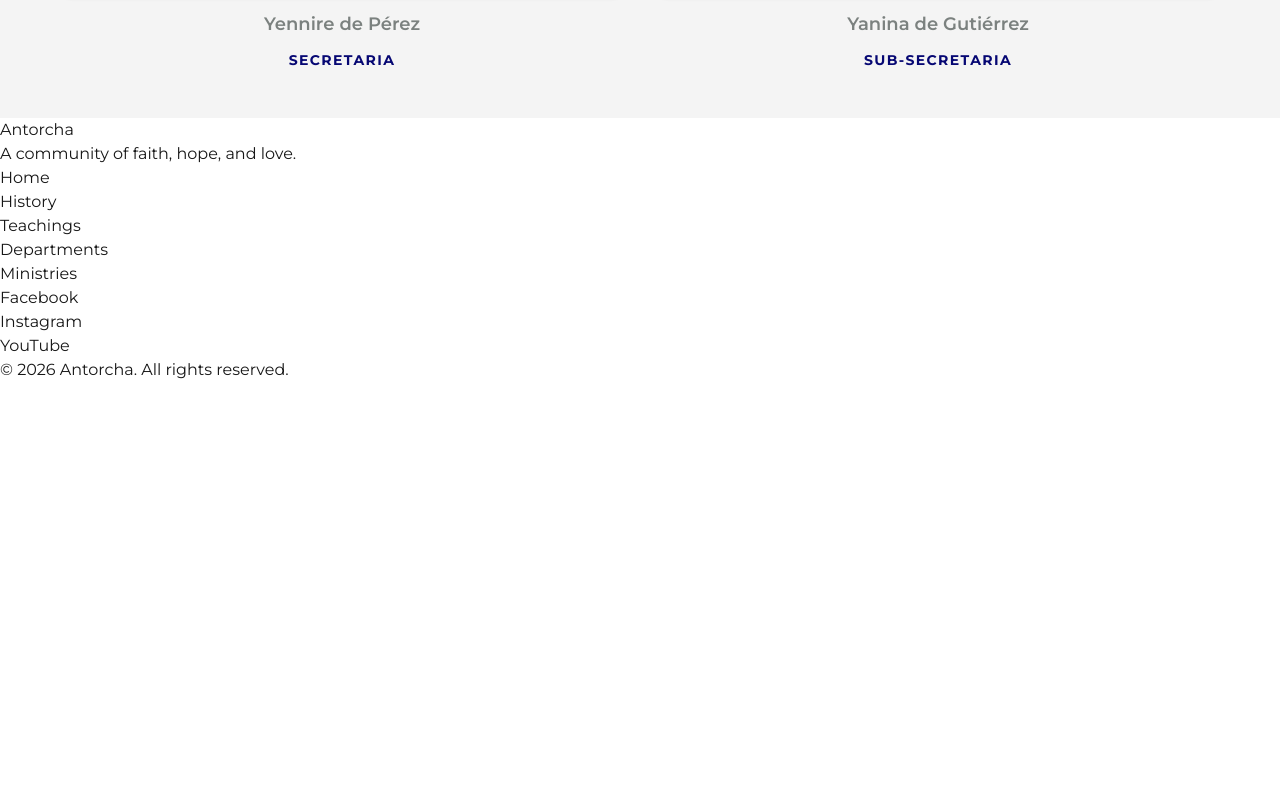
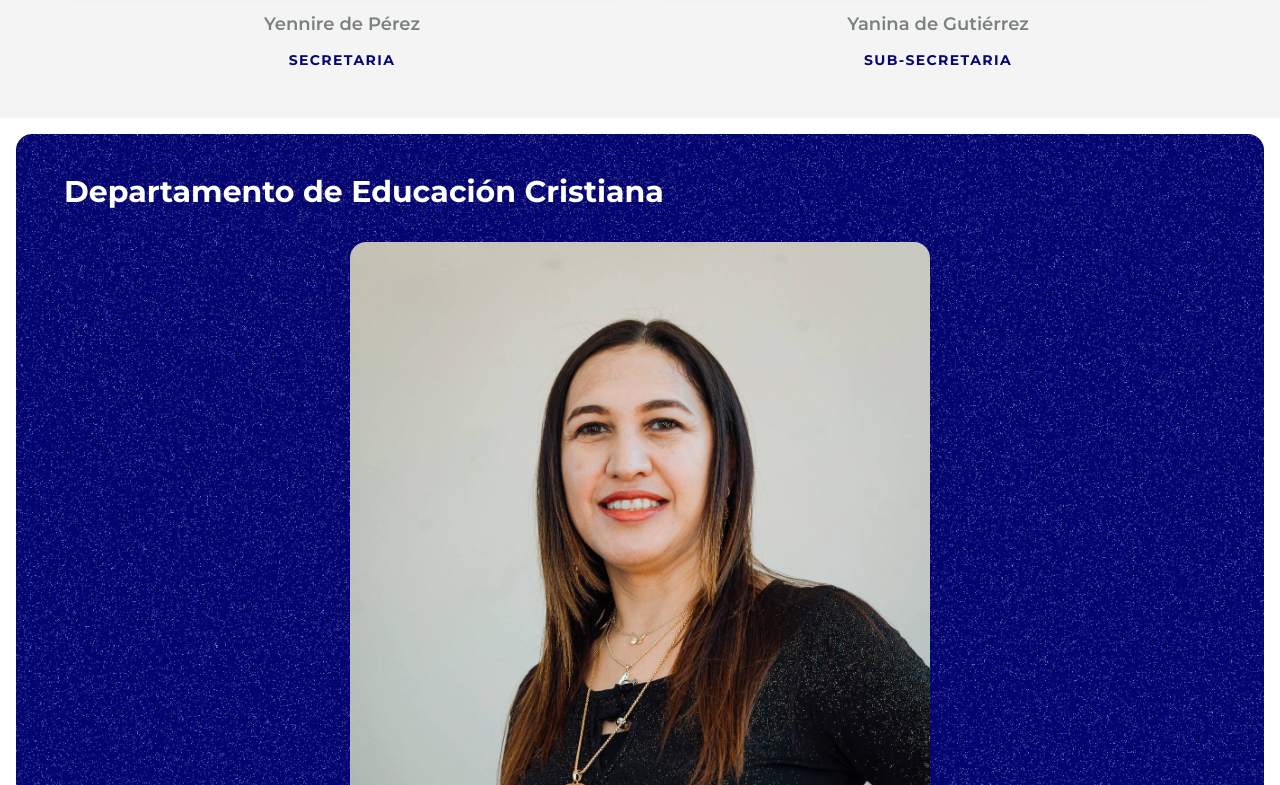
Before and after one commit to yegli11/church-web-page, a Next.js app: page / in a window 1280 px wide. Shown: the part 9195-9980 px from the top of the page. Before the commit the page ends 9577 px from the top, so only its background shows below. Built offline with nearby package versions, Linux system fonts and the light colour scheme.

Commit message:
feat: add Deaconess section for Christian Education Department with member details and image

```diff
--- a/app/page.tsx
+++ b/app/page.tsx
@@ -150,6 +150,15 @@ Fue así como, en el año 2012, esta familia obediente fue establecida al frente
           { name: 'Yanina de Gutiérrez', role: 'Sub-secretaria', imageSrc: '/images/people/ochi-image.jpg',    imageAlt: 'Yanina de Gutiérrez' },
         ]}
       />
+
+      <DeaconessSection
+        title="Departamento de Educación Cristiana"
+        variant="dark"
+        imageHeight={750}
+        members={[
+          { name: 'Maylit de Sierra', role: 'Directora', imageSrc: '/images/people/maylit-image.jpg', imageAlt: 'Maylit de Sierra' },
+        ]}
+      />
     </MainLayout>
   );
 }
```
Also changed, not shown: public/images/people/maylit-image.jpg (added).
